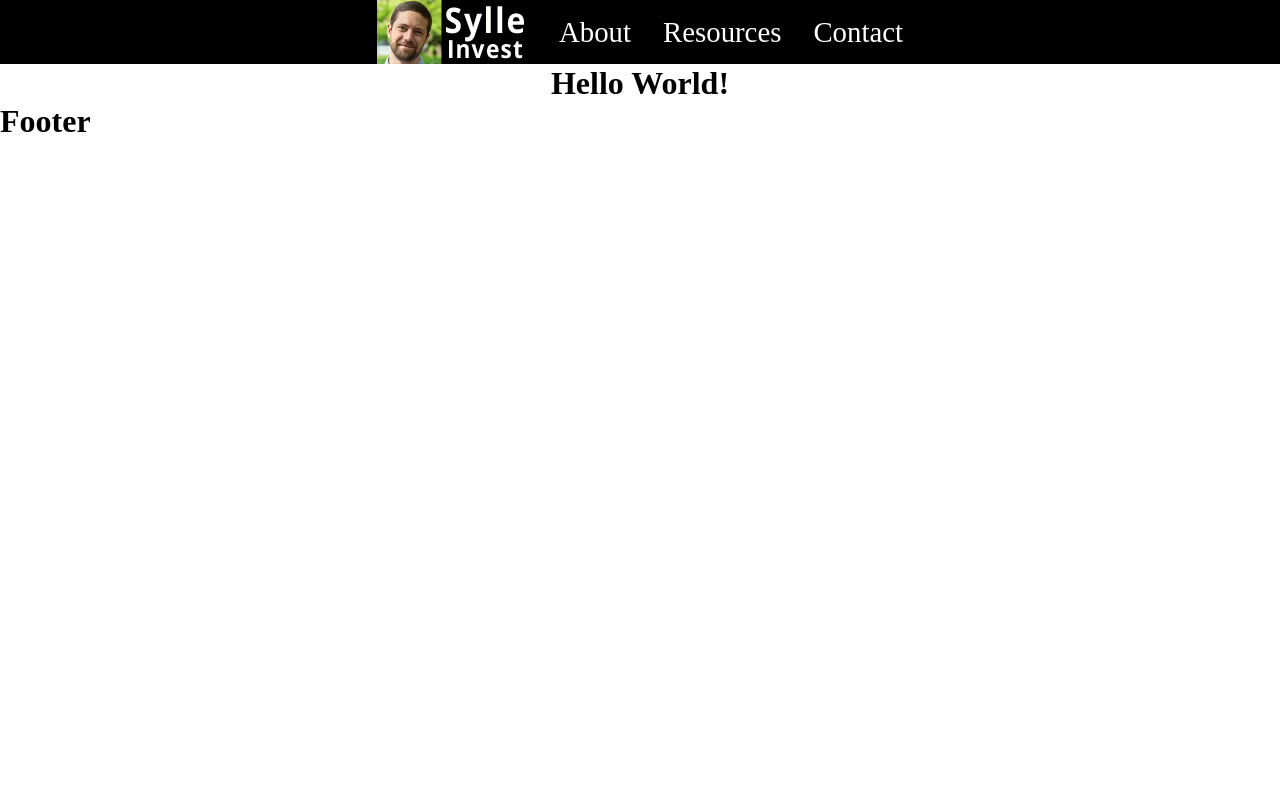
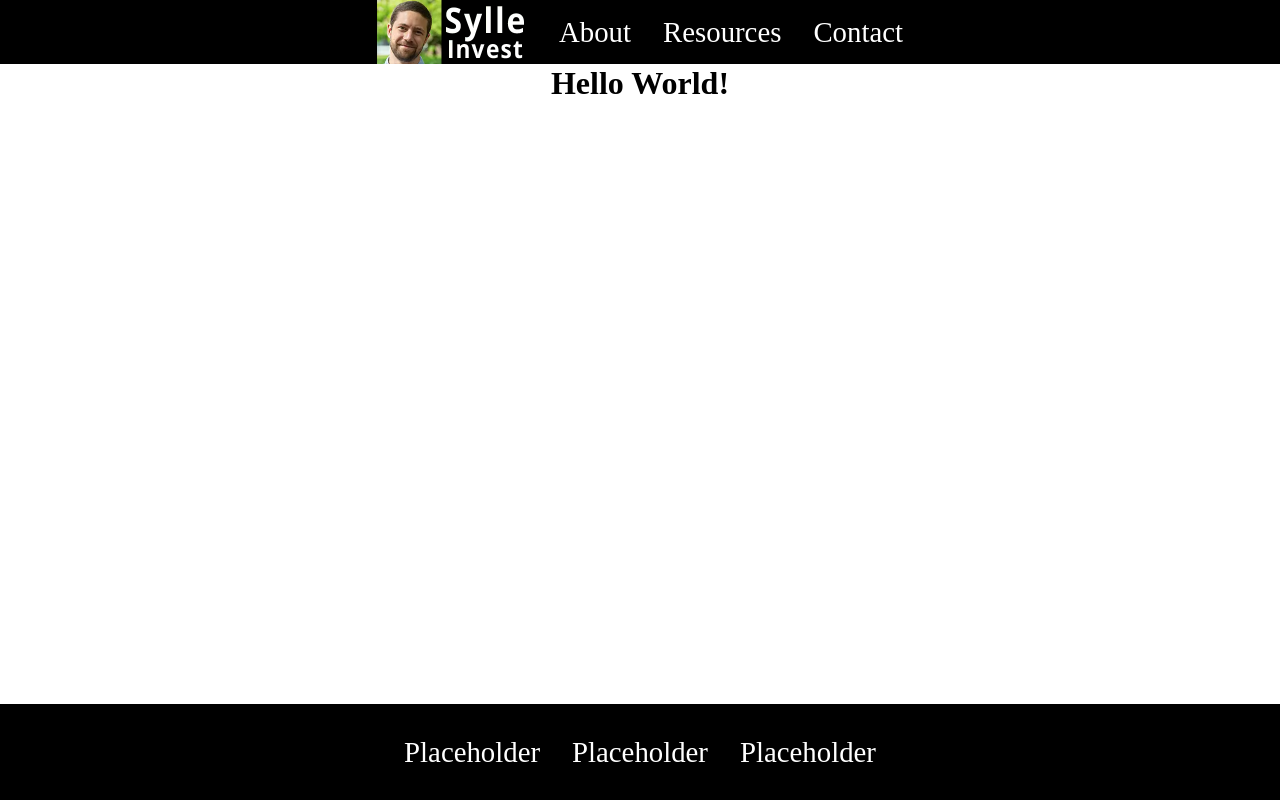
Before and after one commit to PontusLindblom/sylleinvest-website, a Next.js app: page / in a window 1280 px wide. Built offline with nearby package versions, Linux system fonts and the light colour scheme.

Commit message:
Add footer

```diff
--- a/src/app/globals.css
+++ b/src/app/globals.css
@@ -66,3 +66,9 @@ a {
   color: inherit;
   text-decoration: none;
 }
+
+/* Allows for a responsive footer design */
+body {
+  display: flex;
+  flex-direction: column;
+}
--- a/src/components/Footer.tsx
+++ b/src/components/Footer.tsx
@@ -1,7 +1,13 @@
+import styles from './footer.module.css'
+
 const Footer = () => {
-  return(
-    <h1>Footer</h1>
-  )
+    return (
+        <div className={styles.footerContainer}>
+            <div className={styles.footerText}>Placeholder</div>
+            <div className={styles.footerText}>Placeholder</div>
+            <div className={styles.footerText}>Placeholder</div>
+        </div>
+    )
 }
 
 export default Footer
--- /dev/null
+++ b/src/components/footer.module.css
@@ -0,0 +1,16 @@
+.footerContainer {
+    display: flex;
+    justify-content: center;
+    background: black;
+    color: white;
+    min-height: 6rem;
+    width: 100%;
+    margin-top: auto;
+}
+
+.footerText {
+    display: flex;
+    align-items: center;
+    padding-inline: 1rem;
+    font-size: 1.8rem;
+}
```
